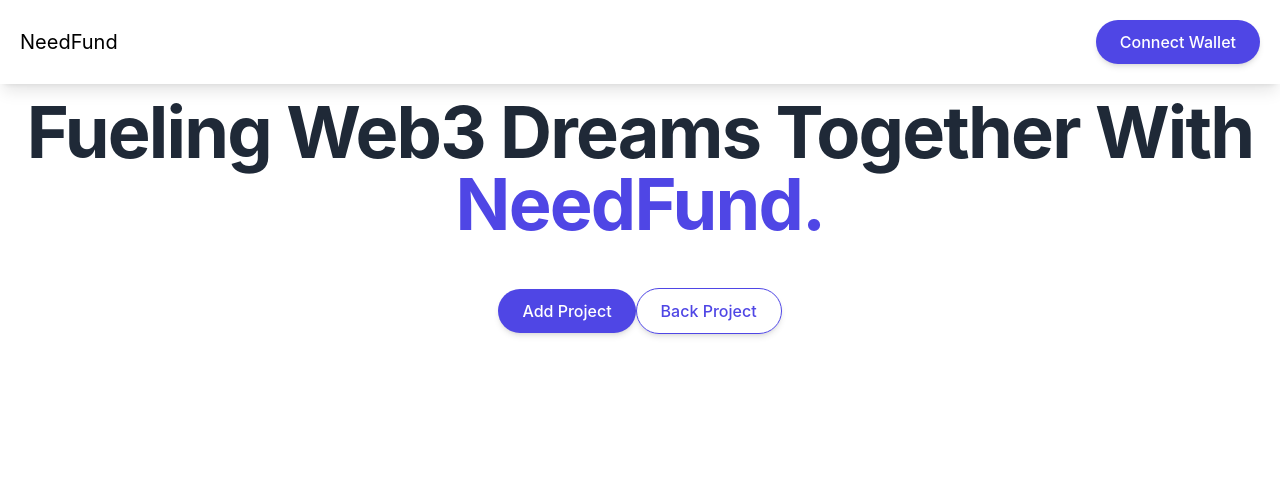
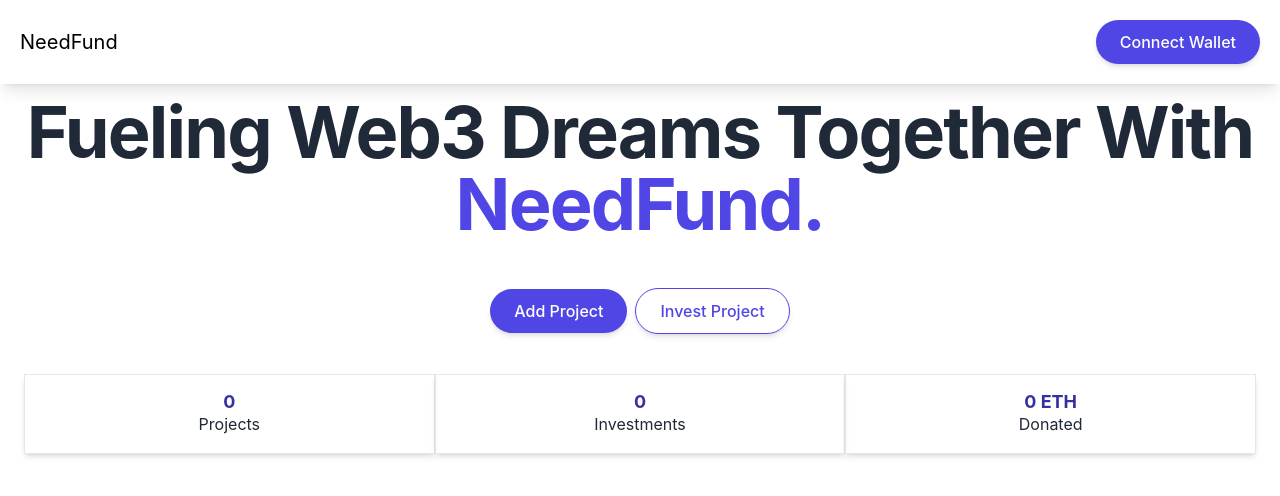
Before and after one commit to yebology/need-fund-dapp, a React (Create React App) app: page / in a window 1280 px wide. Shown: the top 496 px of the page. Built offline with nearby package versions, Linux system fonts and the light colour scheme.

Commit message:
on progress project

```diff
--- a/package.json
+++ b/package.json
@@ -8,6 +8,7 @@
     "@testing-library/user-event": "^13.5.0",
     "react": "^18.2.0",
     "react-dom": "^18.2.0",
+    "react-router-dom": "^6.22.3",
     "react-scripts": "5.0.1",
     "web-vitals": "^2.1.4"
   },
--- a/src/App.js
+++ b/src/App.js
@@ -1,13 +1,16 @@
 import logo from './logo.svg';
 import './App.css';
 import Header from './components/Header.js'
-import Hero from './components/Hero.js';
+import Home from './views/Home.js';
+import { Route, Routes } from 'react-router-dom'
 
 function App() {
   return (
     <div className="min-h-screen realtive">
       <Header/>
-      <Hero/>
+      <Routes>
+        <Route path="/" element={<Home/>}/>
+      </Routes>
     </div>
   );
 }
--- a/src/components/Header.js
+++ b/src/components/Header.js
@@ -1,14 +1,15 @@
 import React from "react";
+import { Link } from "react-router-dom";
 
 const Header = () => {
   return (
     <header className="flex justify-between items-center p-5 bg-white shadow-lg fixed top-0 left-0 right-0">
-      <a
-        href="#"
+      <Link
+        to="/"
         className="flex justify-start items-center text-xl text-black space-x-1"
       >
         <span>NeedFund</span>
-      </a>
+      </Link>
       <div className="flex space-x-2 justify-center">
         <button
           type="button"
--- a/src/components/Hero.js
+++ b/src/components/Hero.js
@@ -8,6 +8,7 @@ const Hero = () => {
         <br />
         <span className="text-indigo-600">NeedFund.</span>
       </h1>
+      <div className="flex justify-center items-center space-x-2">
         <button
           type="button"
           className="inline-block px-6 py-2.5 bg-indigo-600 text-white font-medium rounded-full shadow-md hover:bg-indigo-700"
@@ -20,8 +21,35 @@ const Hero = () => {
           className="inline-block px-6 py-2.5  text-indigo-600 font-medium rounded-full shadow-md bg-transparent hover:bg-slate-50 border border-indigo-600"
         >
           {" "}
-        Back Project{" "}
+          Invest Project{" "}
         </button>
+      </div>
+      <div className="flex justify-center items-center mt-10">
+        <div className="flex flex-col justify-center items-center h-20 border shadow-md w-full">
+            <span className="text-lg font-bold text-indigo-800 leading-5">
+                {0}
+            </span>
+            <span>
+                Projects
+            </span>
+        </div>
+        <div className="flex flex-col justify-center items-center h-20 border shadow-md w-full">
+            <span className="text-lg font-bold text-indigo-800 leading-5">
+                {0}
+            </span>
+            <span>
+                Investments
+            </span>
+        </div>
+        <div className="flex flex-col justify-center items-center h-20 border shadow-md w-full">
+            <span className="text-lg font-bold text-indigo-800 leading-5">
+                {0} ETH
+            </span>
+            <span>
+                Donated
+            </span>
+        </div>
+      </div>
     </div>
   );
 };
--- /dev/null
+++ b/src/components/Projects.js
@@ -0,0 +1,23 @@
+import React from "react";
+
+const Projects = () => {
+  return (
+    <div className="flex flex-col px-6">
+      <div className="flex justify-center items-center flex-wrap">
+        {Array(6)
+          .fill()
+          .map((card, i) => {
+            <ProjectCard key={i} />;
+          })}
+      </div>
+    </div>
+  );
+};
+
+const ProjectCard = ({ card, id }) => (
+  <div id="projects" className="rounded-lg shadow-lg bg-white">
+    Card
+  </div>
+);
+
+export default Projects;
--- a/src/index.js
+++ b/src/index.js
@@ -3,12 +3,13 @@ import ReactDOM from 'react-dom/client';
 import './index.css';
 import App from './App';
 import reportWebVitals from './reportWebVitals';
+import { BrowserRouter } from 'react-router-dom';
 
 const root = ReactDOM.createRoot(document.getElementById('root'));
 root.render(
-  <React.StrictMode>
-    <App />
-  </React.StrictMode>
+  <BrowserRouter>
+    <App/>
+  </BrowserRouter>
 );
 
 // If you want to start measuring performance in your app, pass a function
--- /dev/null
+++ b/src/views/Home.js
@@ -0,0 +1,14 @@
+import React from "react";
+import Hero from "../components/Hero.js";
+import Projects from "../components/Projects.js";
+
+const Home = () => {
+  return (
+    <>
+      <Hero />
+      <Projects />
+    </>
+  );
+};
+
+export default Home;
```
Also changed, not shown: 1 other file (tests, documents, lock files or other folders). Lines whose indentation alone changed are shown as unchanged.
